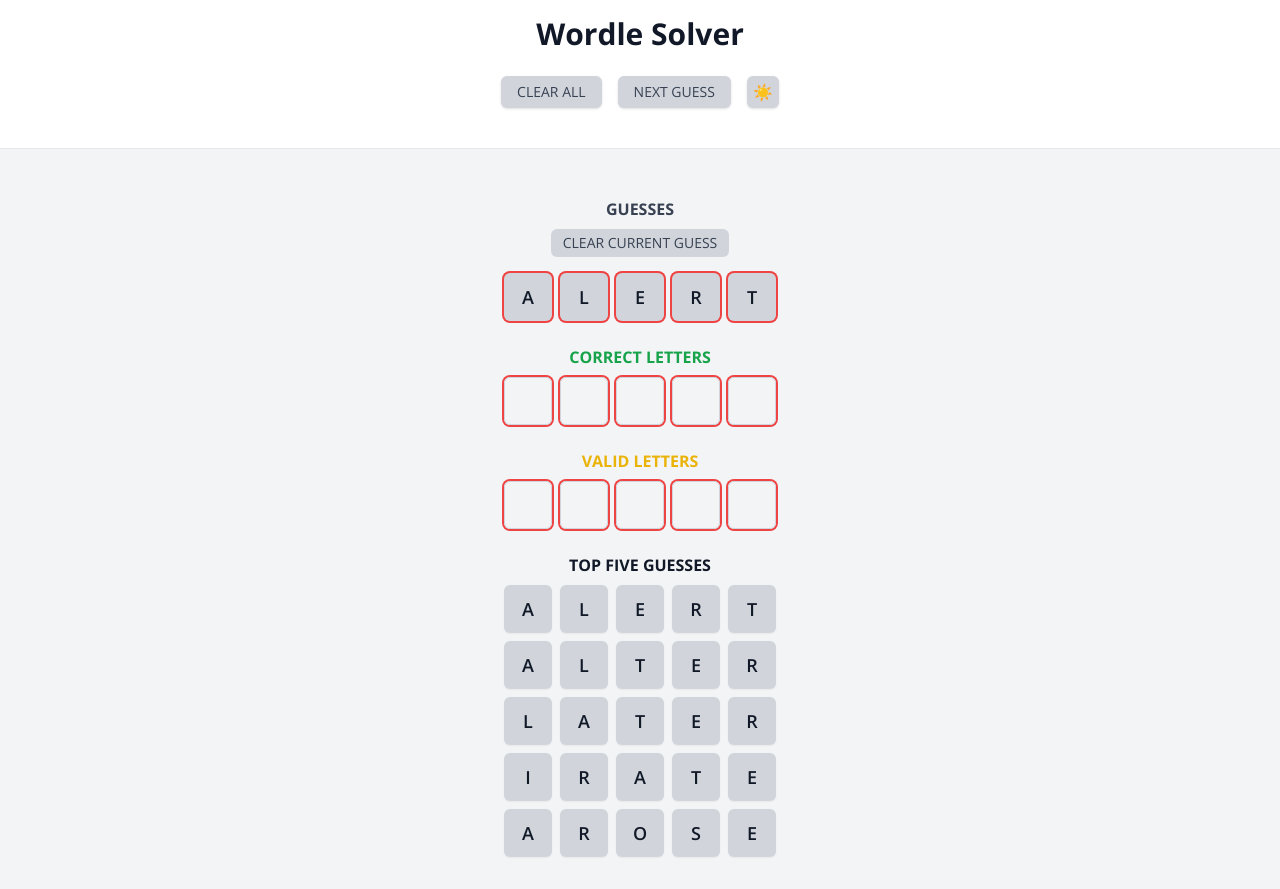
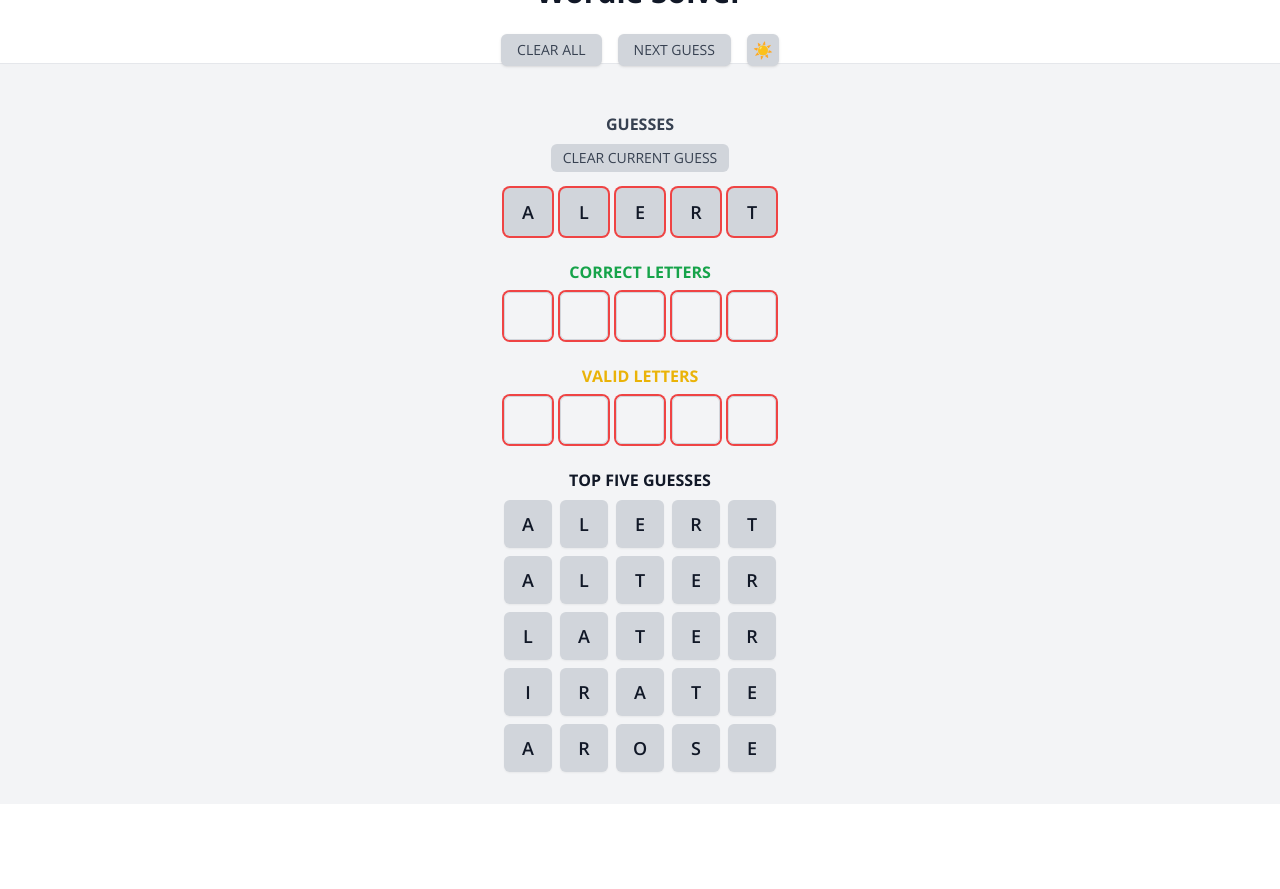
Before and after one commit to Warrick199/WordleSolverWeb, a React (Vite) app: page / in a window 1280 px wide. After the commit the page ends 804 px from the top, so only its background shows below. Built offline with nearby package versions, Linux system fonts and the light colour scheme.

Commit message:
Update App.jsx
fix sticky issue

```diff
--- a/src/App.jsx
+++ b/src/App.jsx
@@ -81,17 +81,17 @@
     rows.map((letters, rIdx) => (
       <div key={rIdx} className="flex justify-center my-2">
         {letters.map((ltr, cIdx) => {
-          const filled     = !!ltr
-          const bgClass    = filled
+          const filled  = !!ltr
+          const bgClass = filled
             ? fillColor
             : 'bg-transparent dark:bg-transparent border border-gray-300 dark:border-gray-600'
           const isGuessGrid = fillColor.includes('gray-')
-          const txtCls     = isGuessGrid
+          const txtCls  = isGuessGrid
             ? 'text-gray-900 dark:text-gray-100'
             : filled
               ? 'text-white'
               : 'text-gray-900 dark:text-gray-100'
-          const highlight  = rIdx === activeRow
+          const highlight = rIdx === activeRow
             ? 'ring-2 ring-red-500'
             : ''
 
@@ -150,8 +150,16 @@
 
   return (
     <div className="min-h-screen flex flex-col bg-gray-100 dark:bg-gray-900">
-      {/* Sticky Header */}
-      <div className="sticky top-0 z-20 bg-white dark:bg-gray-800 border-b border-gray-200 dark:border-gray-700 pt-4 pb-2 px-4 flex flex-col justify-center">
+      {/* Fixed Header to survive iOS keyboard */}
+      <div
+        className="
+          fixed inset-x-0 top-0 z-20
+          bg-white dark:bg-gray-800
+          border-b border-gray-200 dark:border-gray-700
+          pt-4 pb-2 px-4 flex flex-col justify-center
+        "
+        style={{ height: '4rem' }}
+      >
         <header className="text-center mb-1">
           <h1 className="text-3xl font-bold text-gray-900 dark:text-gray-100">
             Wordle Solver
@@ -168,8 +176,8 @@
         />
       </div>
 
-      {/* Scrollable Content */}
-      <div className="flex-1 overflow-auto p-6">
+      {/* Scrollable Content, pushed below fixed header */}
+      <div className="flex-1 overflow-auto p-6 mt-16">
         {/* Guesses */}
         <section>
           <h2 className="mt-6 text-center font-bold text-gray-700 dark:text-gray-100 uppercase mb-2">
```
